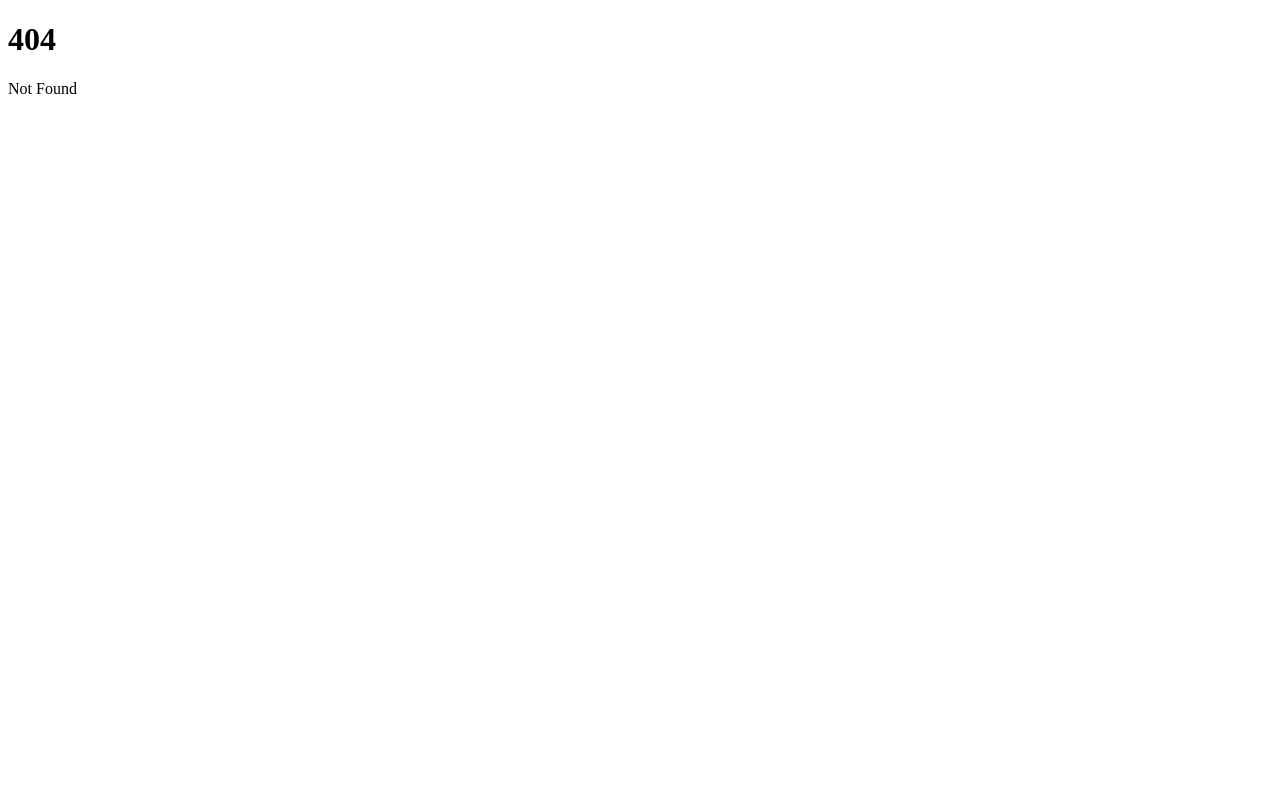
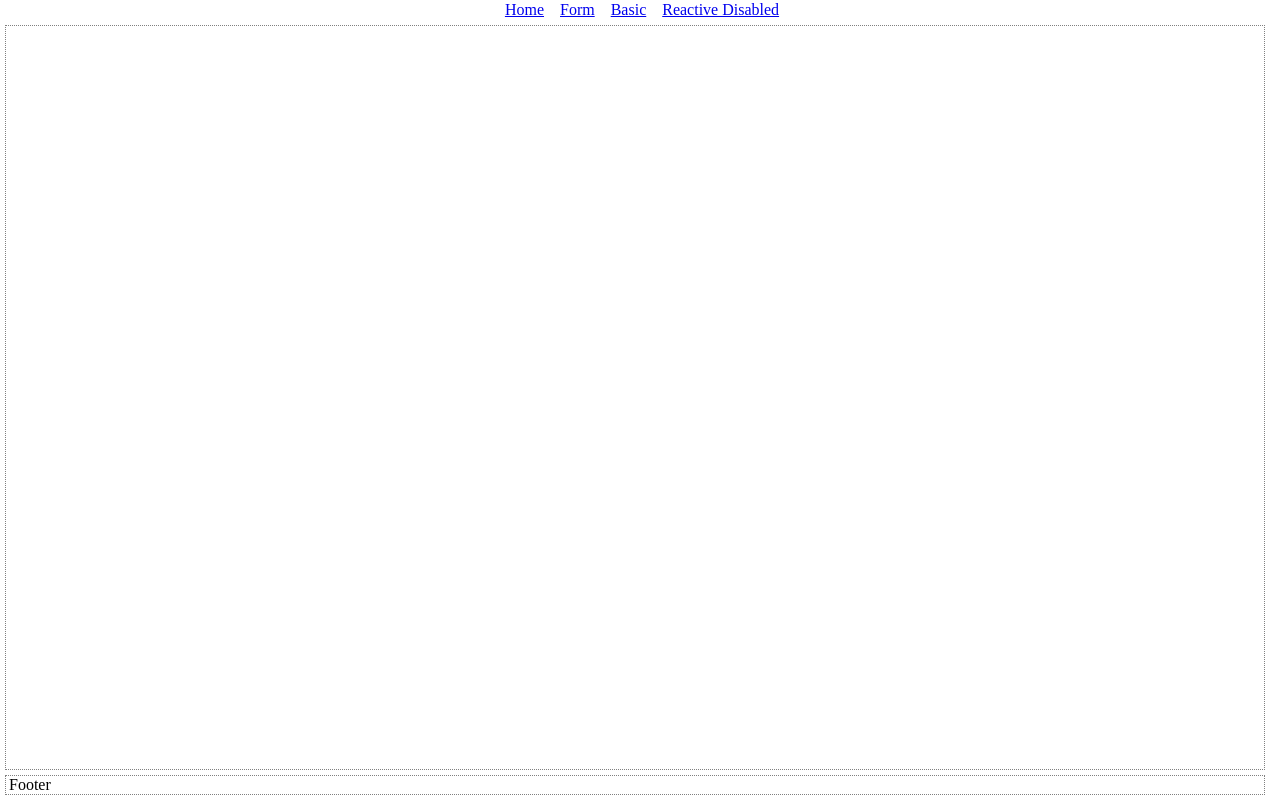
Before and after one commit to thecodejack/svelte-file-dropzone, a SvelteKit app in the folder demo/: page / in a window 1280 px wide. Before the commit this address had no page. Built offline with nearby package versions, Linux system fonts and the light colour scheme.

Commit message:
deps: clear security warnings
Fix: Make demo do something

(demo): bump deps to latest

```diff
--- /dev/null
+++ b/demo/src/routes/+layout.svelte
@@ -0,0 +1,39 @@
+<script lang="ts">
+	import '../styles.css';
+</script>
+
+<div class="layout-box">
+	<div class="layout-row layout-header">
+		<ul>
+			<li><a href="/">Home</a></li>
+			<li><a href="/form">Form</a></li>
+			<li><a href="/basic">Basic</a></li>
+			<li><a href="/reactive-disabled">Reactive Disabled</a></li>
+		</ul>
+	</div>
+
+	<div class="layout-row layout-content">
+		<div id="layout-content">
+			<slot />
+		</div>
+	</div>
+
+	<div class="layout-row layout-footer">
+		<div>Footer</div>
+	</div>
+</div>
+
+<style>
+	ul {
+		display: flex;
+		flex-direction: row;
+		justify-content: center;
+		list-style-type: none;
+		margin: 0;
+		padding: 0;
+	}
+
+	li {
+		margin: 0 0.5em;
+	}
+</style>
--- /dev/null
+++ b/demo/src/styles.css
@@ -0,0 +1,51 @@
+*,
+::after,
+::before {
+	box-sizing: border-box;
+}
+
+* {
+	margin: 0;
+}
+
+#layout-contents {
+	display: flex;
+	margin-top: 50px;
+	margin-bottom: 20px;
+	height: max-a;
+	border: 1px solid cyan;
+}
+
+.layout-box {
+	display: flex;
+	flex-flow: column;
+	position: absolute;
+	min-height: 100%;
+	width: 100%;
+}
+
+.layout-row {
+	margin-bottom: 5px;
+	margin-left: 5px;
+	margin-right: 15px;
+	padding-left: 3px;
+}
+
+.layout-box .layout-row {
+	border: 1px dotted grey;
+}
+
+.layout-box .layout-row.layout-header {
+	border: 1px solid transparent;
+	flex: 0 1 auto;
+	margin-left: 1rem;
+}
+
+.layout-box .layout-row.layout-content {
+	flex: 1 1 auto;
+	overflow: auto;
+}
+
+.layout-box .layout-row.layout-footer {
+	flex: 0 1 auto;
+}
--- a/demo/svelte.config.js
+++ b/demo/svelte.config.js
@@ -1,4 +1,4 @@
-import adapter from '@sveltejs/adapter-auto';
+import adapter from '@sveltejs/adapter-node';
 import { vitePreprocess } from '@sveltejs/vite-plugin-svelte';
 
 /** @type {import('@sveltejs/kit').Config} */
```
Also changed, not shown: demo/package.json (+12 -11 lines), package.json (+4 -4 lines), demo/src/routes/+page.svelte (added), 1 other file (tests, documents, lock files or other folders).
